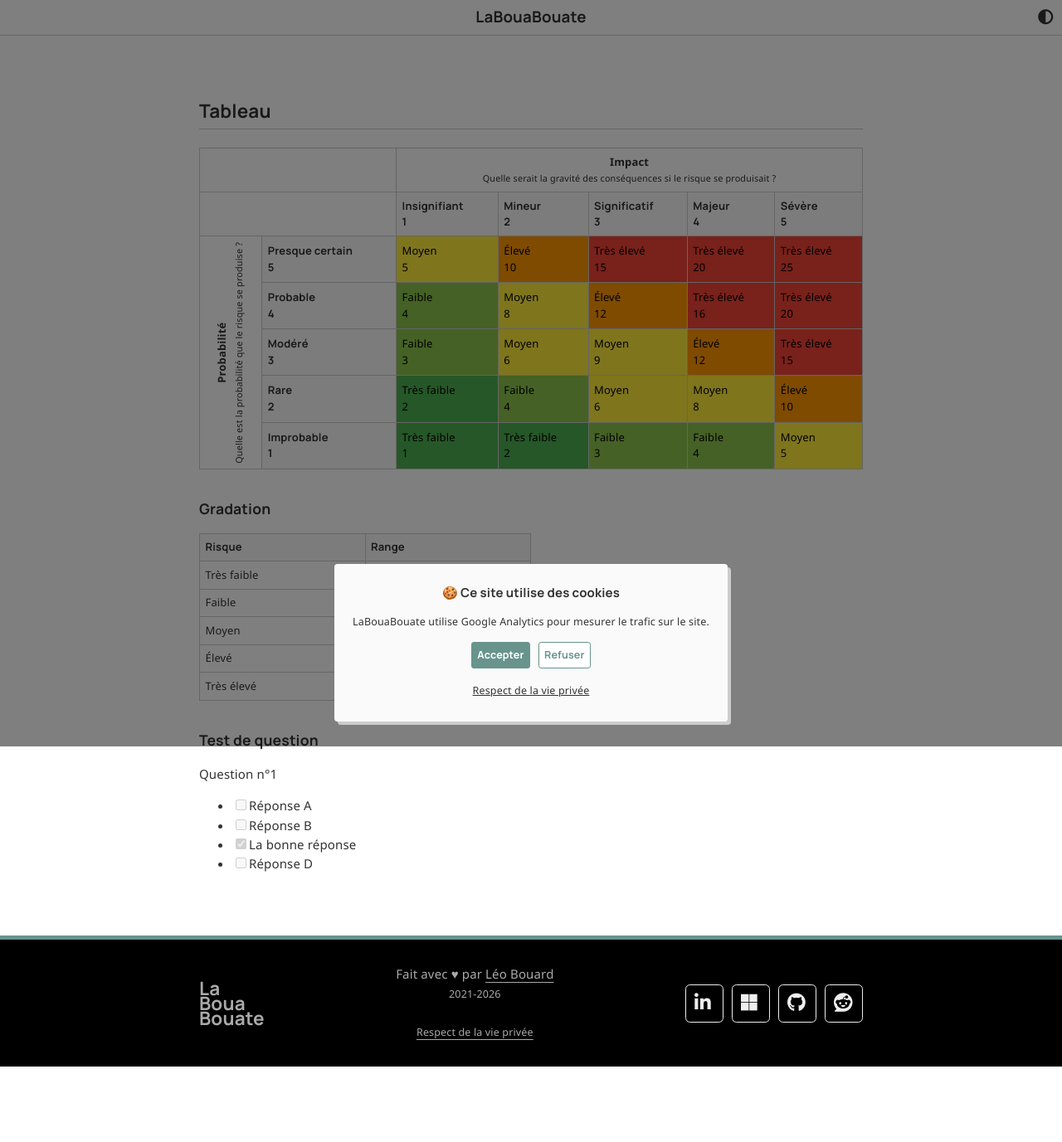
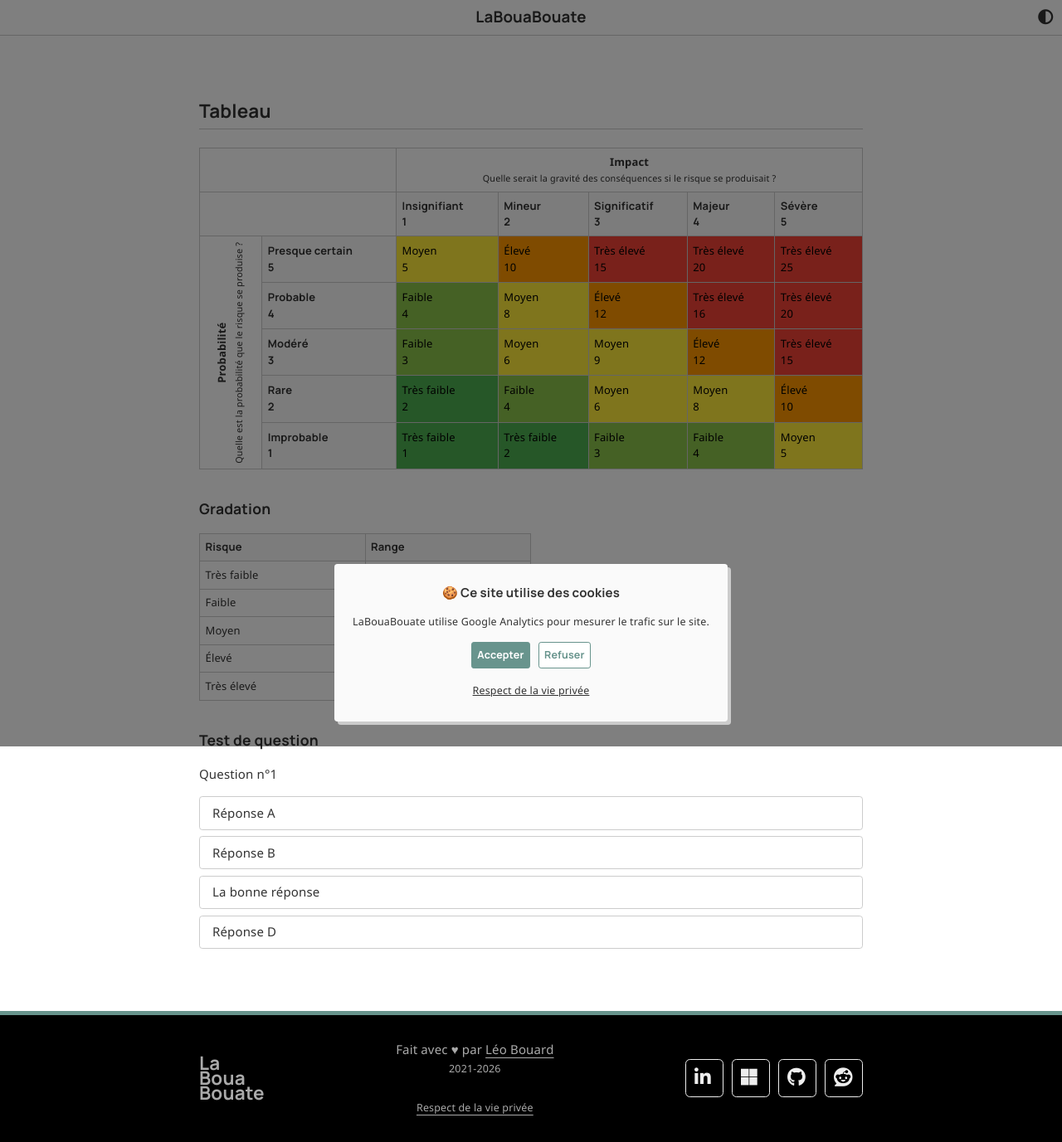
Before and after one commit to leobouard/leobouard.github.io, a Jekyll site: the page built from _pages/riskmatrix.md, in a window 1280 px wide. Shown: the whole page at 83% size. Built offline with Jekyll 4.4.1, drawn with Linux system fonts in a browser that asks for light colours; nearby versions of some CDN libraries; some web fonts are replaced; before the commit the page ends 1286 px from its top, so only the background shows below that.

Commit message:
Ajout du CSS sur les quiz

```diff
--- /dev/null
+++ b/_sass/task-list.scss
@@ -0,0 +1,15 @@
+ul.task-list {
+    list-style: none;
+    padding-inline-start: 0;
+}
+
+li.task-list-item {
+    padding: 0.5em 1em;
+    border: 1px solid var(--mediumaccent);
+    margin: 0.5em 0;
+    border-radius: var(--borderradius);
+}
+
+input.task-list-item-checkbox {
+    display: none;
+}
--- a/assets/css/main.scss
+++ b/assets/css/main.scss
@@ -19,4 +19,5 @@
 @import 'post-preview';
 @import 'summary';
 @import 'tables';
+@import 'task-list';
 @import 'titles';
```
